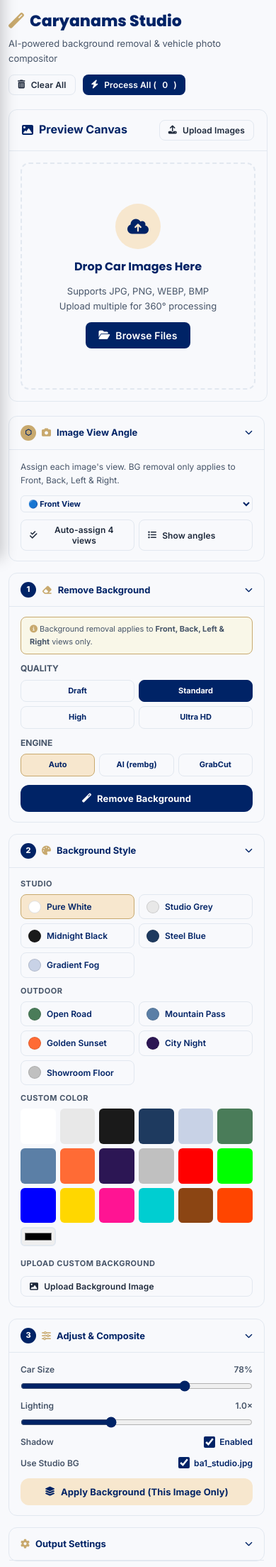
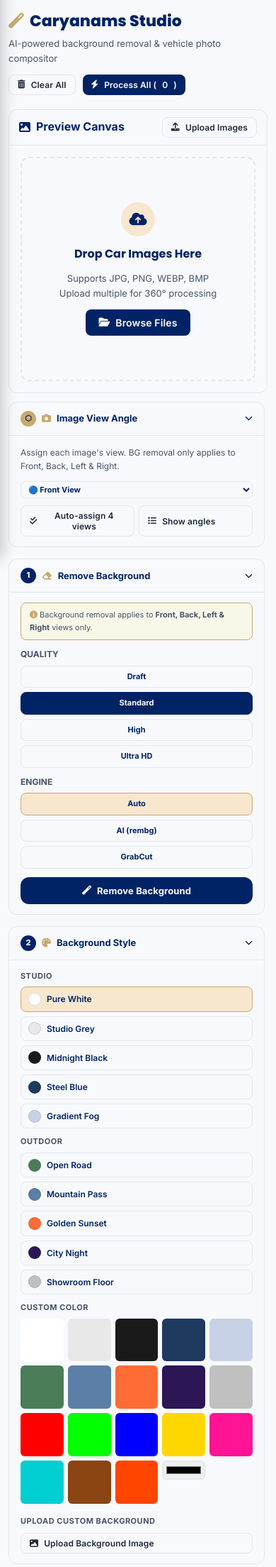
Before and after one commit to dharmik008/DMS, a Flask app: page /studio/ in a window 390 px wide. Shown: the part 57-2265 px from the top of the page at 71% size. Run offline with Flask 3, Linux system fonts and the light colour scheme; a user stored in the database is signed in; some libraries are stand-ins or nearby versions.

Commit message:
Update remove.html

```diff
--- a/templates/background/remove.html
+++ b/templates/background/remove.html
@@ -97,6 +97,19 @@ input[type=range]     { width:100%; accent-color:var(--navy); }
 @media (max-width: 1100px) {
   .studio-wrap { grid-template-columns:1fr; height:auto; }
   .canvas-card { min-height:400px; }
+}
+@media (max-width: 640px) {
+  .studio-wrap { gap:12px; }
+  .preview-grid { grid-template-columns:1fr; }
+  .preview-slot img { height:180px; }
+  .swatch-grid { grid-template-columns:repeat(5,1fr); }
+  .bg-presets { grid-template-columns:1fr; }
+  .quality-grid { grid-template-columns:1fr; }
+  .engine-pills { flex-direction:column; }
+  .engine-pill { width:100%; }
+  .canvas-header { padding:10px 14px; }
+  .drop-zone { min-height:200px; padding:24px 16px; }
+  .drop-zone-icon { width:48px; height:48px; font-size:20px; }
 }
 
 /* Engine select style */
```
